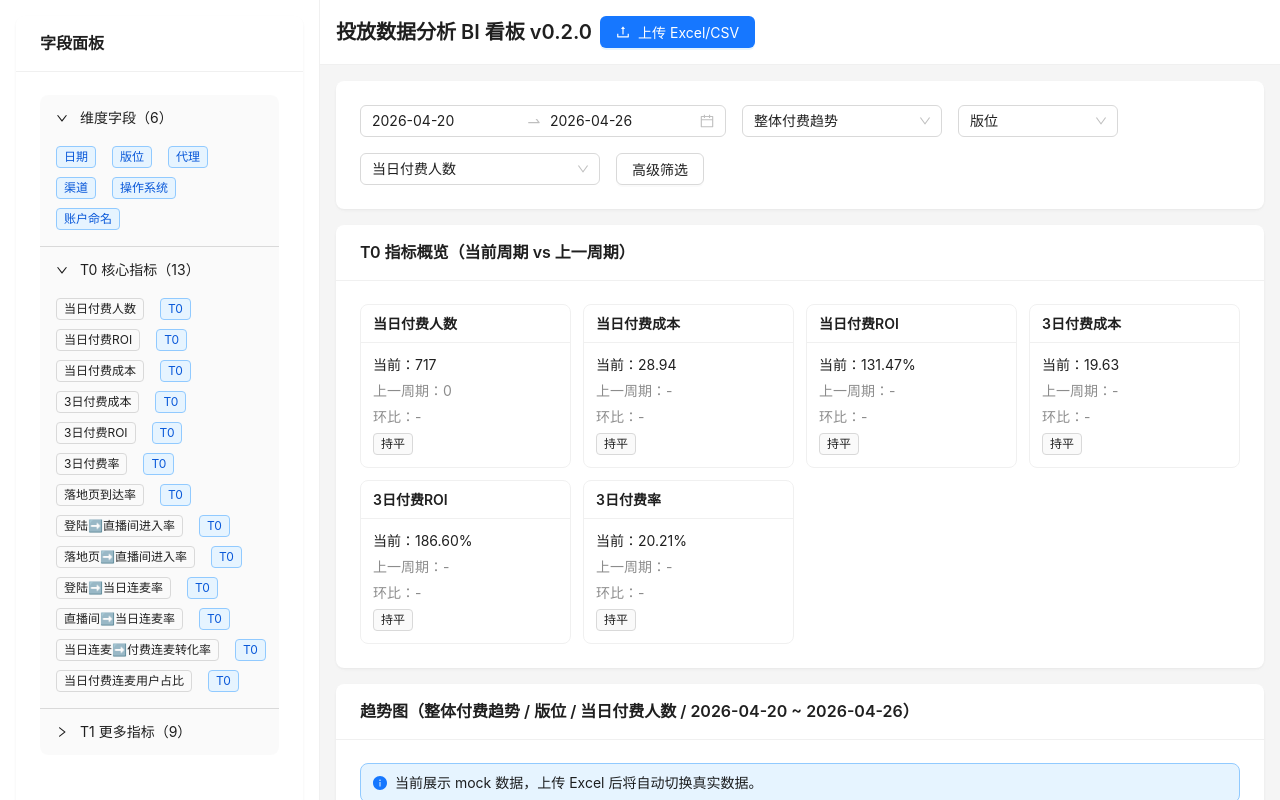
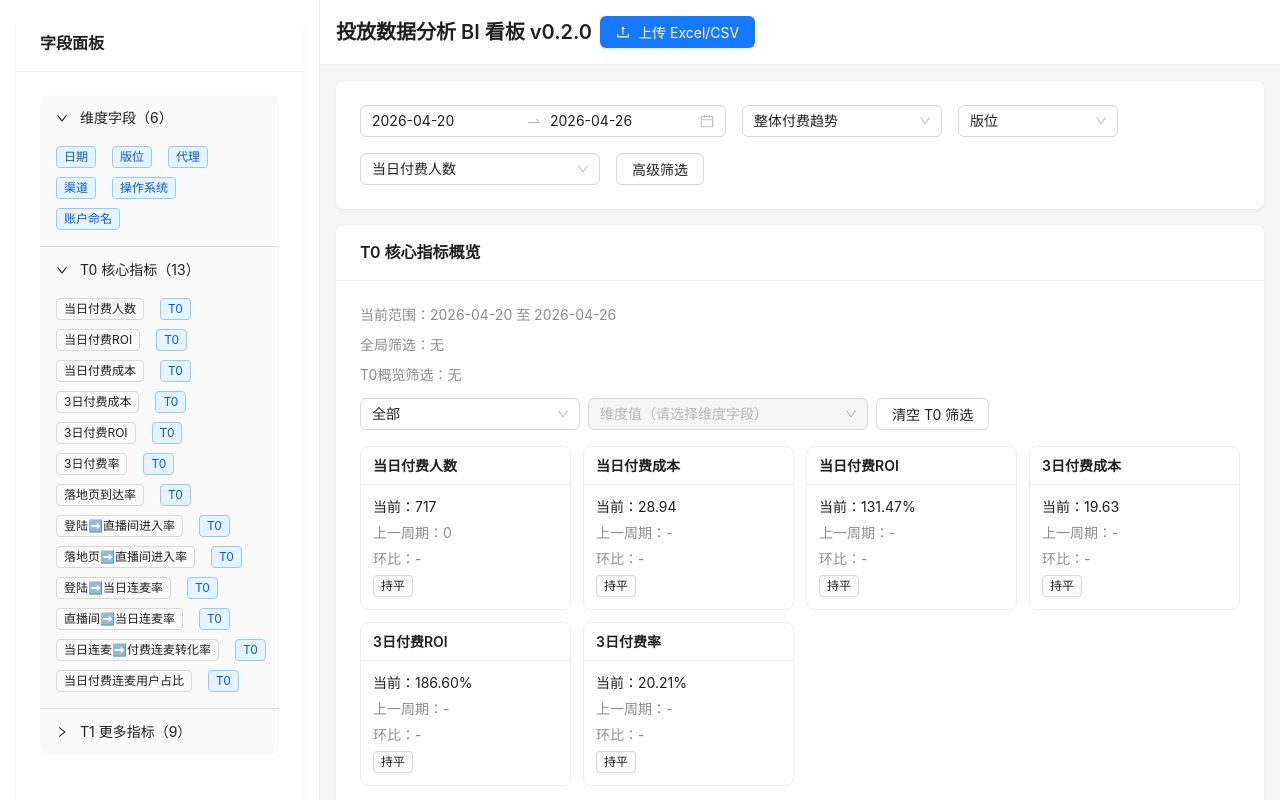
Before and after one commit to yl19881124-crypto/ad-bi-dashboard, a React (Vite) app: page / in a window 1280 px wide. Shown: the top 800 px of the page. Built offline with nearby package versions, Linux system fonts and the light colour scheme.

Commit message:
feat: add dedicated T0 overview dimension filter

```diff
--- a/src/App.tsx
+++ b/src/App.tsx
@@ -9,6 +9,7 @@ import {
   Empty,
   Layout,
   Row,
+  Select,
   Space,
   Table,
   Tag,
@@ -29,13 +30,14 @@ import TrendChart from './components/TrendChart';
 import { getMetricTrendDirection, T0_METRIC_CONFIGS, T0_METRIC_KEYS, getMetricType } from './config/metricConfig';
 import { dimensionFields as defaultDimensions, metricFields as defaultMetrics, mockRows } from './mock/data';
 import type { DataRow, DimensionField, MetricField } from './types';
-import { aggregateRowsByDateAndDimension, calculateMetricByRange, formatMetricValue, getFilterOptions } from './utils/aggregation';
+import { aggregateRowsByDateAndDimension, calculateMetricByRange, filterRows, formatMetricValue, getFilterOptions } from './utils/aggregation';
 import { normalizeExcelDate } from './utils/date';
 
 const { Header, Sider, Content } = Layout;
 const DEFAULT_SHEET_NAME = '分账户底表';
 const CORE_CARD_METRICS = ['当日付费人数', '当日付费成本', '当日付费ROI', '3日付费成本', '3日付费ROI', '3日付费率'];
 const ADVANCED_FILTER_FIELDS = ['渠道', '代理', '版位', '操作系统', '账户命名', '优化目标', '出价方式', '账户ID', '账户名称', '广告组ID', '广告组名称'];
+const T0_OVERVIEW_ALL = '__ALL__';
 
 const SCENARIOS = [
   { key: '整体付费趋势', name: '整体付费趋势', dimension: '渠道', metric: '当日付费人数' },
@@ -149,8 +151,31 @@ export default function App() {
   const [selectedMetric, setSelectedMetric] = useState('当日付费人数');
   const [selectedDateRange, setSelectedDateRange] = useState<[string, string] | null>(['2026-04-20', '2026-04-26']);
   const [selectedFilters, setSelectedFilters] = useState<Record<string, string[]>>({});
+  const [t0OverviewFilterField, setT0OverviewFilterField] = useState(T0_OVERVIEW_ALL);
+  const [t0OverviewFilterValues, setT0OverviewFilterValues] = useState<string[]>([]);
 
   const filterOptions = useMemo(() => getFilterOptions(rows, ADVANCED_FILTER_FIELDS), [rows]);
+  const availableT0FilterFields = useMemo(
+    () => ADVANCED_FILTER_FIELDS.filter((field) => filterOptions[field]),
+    [filterOptions],
+  );
+  const rowsAfterGlobalFilters = useMemo(() => filterRows(rows, selectedFilters), [rows, selectedFilters]);
+  const t0FilterOptions = useMemo(() => {
+    if (t0OverviewFilterField === T0_OVERVIEW_ALL) return [];
+    return getFilterOptions(rowsAfterGlobalFilters, [t0OverviewFilterField])[t0OverviewFilterField] ?? [];
+  }, [rowsAfterGlobalFilters, t0OverviewFilterField]);
+  const t0OverviewRows = useMemo(() => {
+    if (t0OverviewFilterField === T0_OVERVIEW_ALL || t0OverviewFilterValues.length === 0) return rowsAfterGlobalFilters;
+    return filterRows(rowsAfterGlobalFilters, { [t0OverviewFilterField]: t0OverviewFilterValues });
+  }, [rowsAfterGlobalFilters, t0OverviewFilterField, t0OverviewFilterValues]);
+  const hasT0OverviewData = useMemo(
+    () => t0OverviewRows.some((row) => {
+      const normalizedDate = normalizeExcelDate(row.日期);
+      if (!selectedDateRange) return Boolean(normalizedDate);
+      return Boolean(normalizedDate && normalizedDate >= selectedDateRange[0] && normalizedDate <= selectedDateRange[1]);
+    }),
+    [t0OverviewRows, selectedDateRange],
+  );
 
   const uploadProps: UploadProps = useMemo(
     () => ({
@@ -169,6 +194,8 @@ export default function App() {
           setDimensionFields(parsedDimensions);
           setMetricFields(parsedMetrics);
           setSelectedFilters({});
+          setT0OverviewFilterField(T0_OVERVIEW_ALL);
+          setT0OverviewFilterValues([]);
 
           if (!parsedDimensions.some((item) => item.key === selectedDimension)) setSelectedDimension(parsedDimensions.find((item) => item.key !== '日期')?.key ?? '日期');
           if (!parsedMetrics.some((item) => item.key === selectedMetric)) setSelectedMetric(parsedMetrics[0]?.key ?? '当日付费人数');
@@ -199,8 +226,8 @@ export default function App() {
 
   const overviewCards = useMemo(() => {
     return CORE_CARD_METRICS.map((metricKey) => {
-      const current = calculateMetricByRange(aggregatedResult.filteredRows, metricKey, selectedDateRange);
-      const previous = calculateMetricByRange(aggregatedResult.filteredRows, metricKey, previousRange);
+      const current = calculateMetricByRange(t0OverviewRows, metricKey, selectedDateRange);
+      const previous = calculateMetricByRange(t0OverviewRows, metricKey, previousRange);
       const changePct = current !== null && previous !== null && previous !== 0 ? (current - previous) / previous : null;
       const direction = getMetricTrendDirection(metricKey);
 
@@ -223,7 +250,7 @@ export default function App() {
         status,
       };
     });
-  }, [aggregatedResult.filteredRows, selectedDateRange, previousRange]);
+  }, [t0OverviewRows, selectedDateRange, previousRange]);
 
   const trendChartKey = useMemo(
     () => JSON.stringify({ splitDimension: selectedDimension, metric: selectedMetric, dateRange: selectedDateRange, rowCount: aggregatedResult.rows.length }),
@@ -246,6 +273,15 @@ export default function App() {
   const scenarioName = SCENARIOS.find((item) => item.key === selectedScenario)?.name ?? selectedScenario;
   const dateText = selectedDateRange ? `${selectedDateRange[0]} ~ ${selectedDateRange[1]}` : '全部日期';
   const emptyText = '暂无数据，请调整筛选条件';
+  const globalFilterSummary = useMemo(() => {
+    const activeItems = Object.entries(selectedFilters).filter(([, values]) => values.length > 0);
+    if (!activeItems.length) return '无';
+    return activeItems.map(([field, values]) => `${field} = ${values.join('、')}`).join('；');
+  }, [selectedFilters]);
+  const t0OverviewFilterSummary =
+    t0OverviewFilterField === T0_OVERVIEW_ALL || t0OverviewFilterValues.length === 0
+      ? '无'
+      : `${t0OverviewFilterField} = ${t0OverviewFilterValues.join('、')}`;
 
   return (
     <Layout style={{ minHeight: '100vh' }}>
@@ -289,7 +325,52 @@ export default function App() {
               onClearFilters={() => setSelectedFilters({})}
             />
 
-            <Card bordered={false} title="T0 指标概览（当前周期 vs 上一周期）">
+            <Card bordered={false} title="T0 核心指标概览">
+              <Space direction="vertical" size="small" style={{ width: '100%', marginBottom: 12 }}>
+                <Typography.Text type="secondary">当前范围：{selectedDateRange ? `${selectedDateRange[0]} 至 ${selectedDateRange[1]}` : '全部日期'}</Typography.Text>
+                <Typography.Text type="secondary">全局筛选：{globalFilterSummary}</Typography.Text>
+                <Typography.Text type="secondary">T0概览筛选：{t0OverviewFilterSummary}</Typography.Text>
+              </Space>
+              <Space direction="vertical" size="small" style={{ width: '100%', marginBottom: 16 }}>
+                <Space wrap>
+                  <Select
+                    style={{ width: 220 }}
+                    value={t0OverviewFilterField}
+                    options={[{ label: '全部', value: T0_OVERVIEW_ALL }, ...availableT0FilterFields.map((field) => ({ label: field, value: field }))]}
+                    onChange={(value) => {
+                      setT0OverviewFilterField(value);
+                      setT0OverviewFilterValues([]);
+                    }}
+                    placeholder="维度字段"
+                  />
+                  <Select
+                    mode="multiple"
+                    showSearch
+                    allowClear
+                    maxTagCount="responsive"
+                    style={{ minWidth: 280 }}
+                    value={t0OverviewFilterValues}
+                    options={t0FilterOptions.map((value) => ({ label: value, value }))}
+                    onChange={(values) => setT0OverviewFilterValues(values)}
+                    placeholder={t0OverviewFilterField === T0_OVERVIEW_ALL ? '维度值（请选择维度字段）' : '维度值（可多选）'}
+                    disabled={t0OverviewFilterField === T0_OVERVIEW_ALL || t0FilterOptions.length === 0}
+                  />
+                  <Button
+                    onClick={() => {
+                      setT0OverviewFilterField(T0_OVERVIEW_ALL);
+                      setT0OverviewFilterValues([]);
+                    }}
+                  >
+                    清空 T0 筛选
+                  </Button>
+                </Space>
+                {t0OverviewFilterField !== T0_OVERVIEW_ALL && t0OverviewFilterValues.length > 0 && (
+                  <Space wrap>
+                    <Typography.Text type="secondary">T0概览筛选：</Typography.Text>
+                    <Tag color="blue">{`${t0OverviewFilterField} = ${t0OverviewFilterValues.join('、')}`}</Tag>
+                  </Space>
+                )}
+              </Space>
               <div style={{ overflowX: 'auto' }}>
                 <Row gutter={[12, 12]} wrap>
                   {overviewCards.map((item) => (
@@ -306,6 +387,9 @@ export default function App() {
                   ))}
                 </Row>
               </div>
+              {!hasT0OverviewData && (
+                <Alert style={{ marginTop: 12 }} showIcon type="warning" message="当前 T0 筛选条件下暂无数据" />
+              )}
             </Card>
 
             <Card title={`趋势图（${scenarioName} / ${selectedDimension} / ${selectedMetric} / ${dateText}）`} bordered={false}>
```
